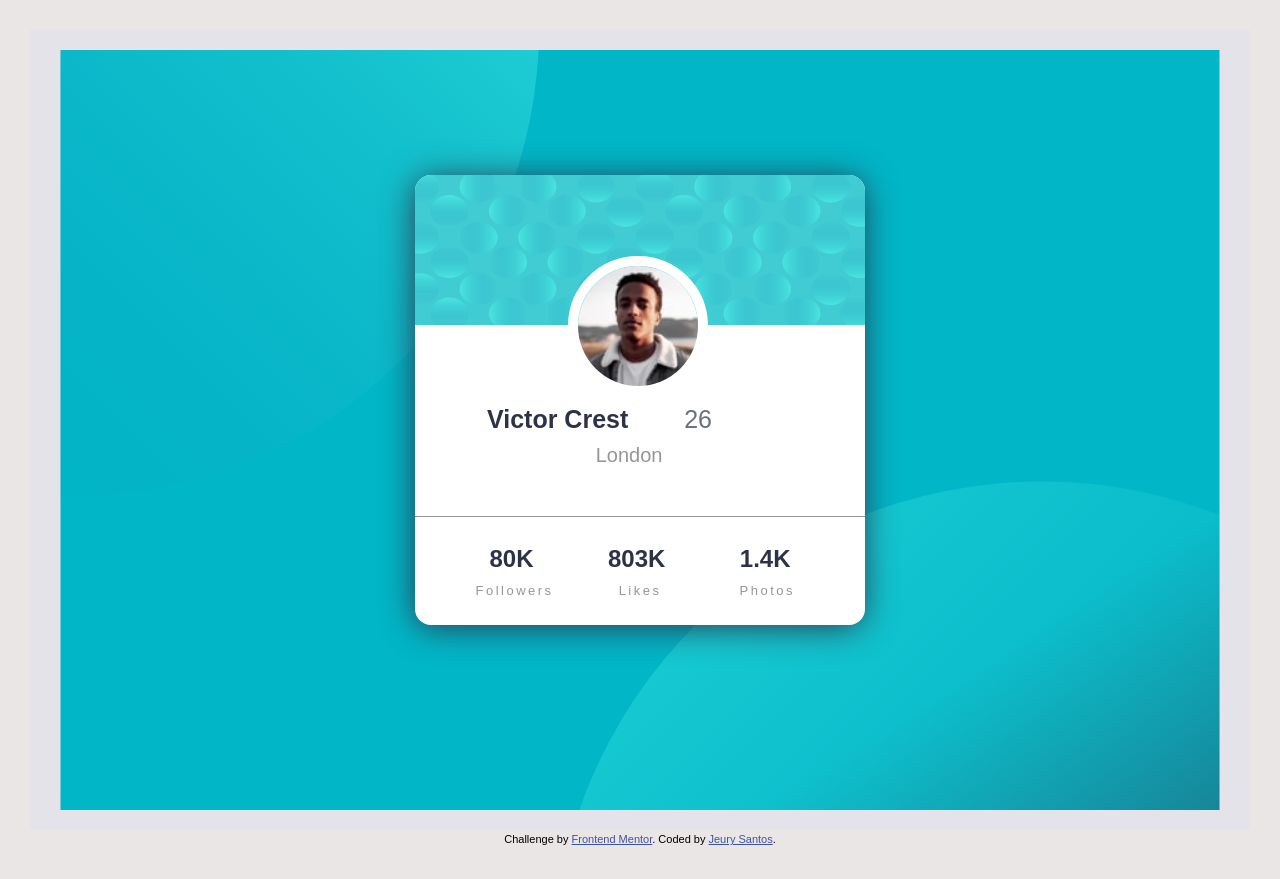
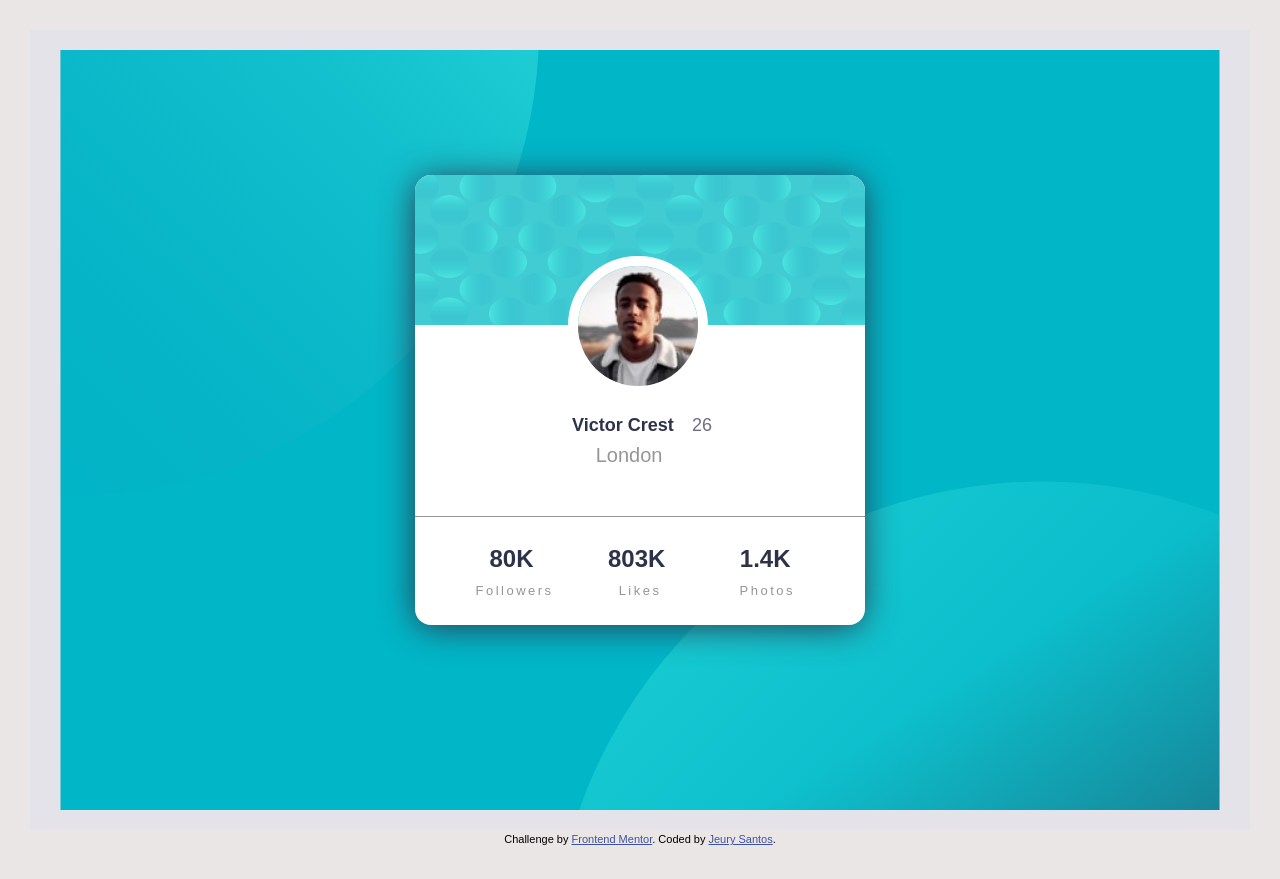
Before and after one commit to jeurysantos1/class1, a website: page index.html in a window 1280 px wide. Drawn offline with Linux system fonts and the light colour scheme.

Commit message:
Update style.css

```diff
--- a/style.css
+++ b/style.css
@@ -105,7 +105,7 @@ body {
       position: absolute;
       bottom: 41%;
       right: 34%;
-      width: 50%;
+      width: 14rem;
       height: auto;
       font-size: 2.5rem;
       font-family: sans-serif;
@@ -114,8 +114,10 @@ body {
       flex-direction: row;
       justify-content: space-between; }
       .main .card .userinfo__name {
+        font-size:1.8rem;
         color: #2D3248; }
       .main .card .userinfo__age {
+        font-size:1.8rem;
         color: #6A6F81;
         font-weight: 400; }
     .main .card .location {
```
